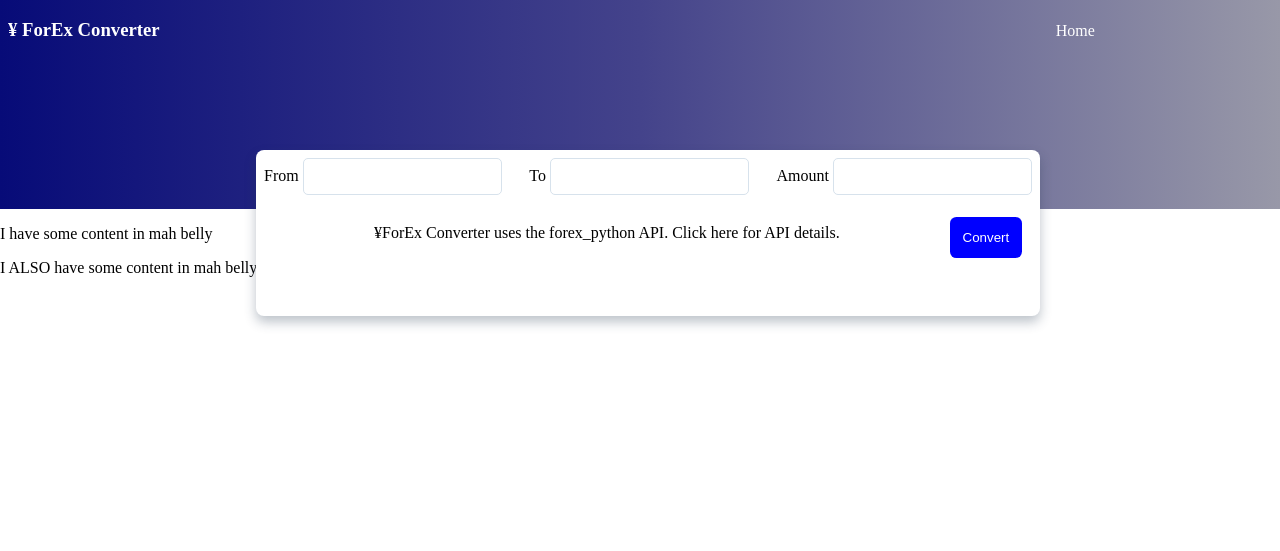
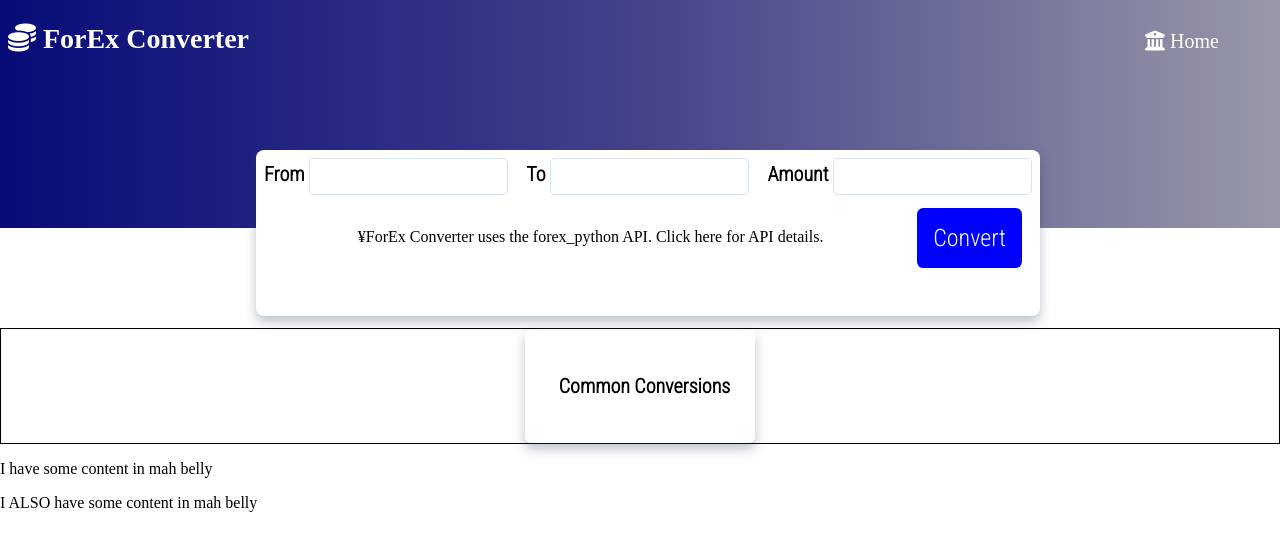
Before and after one commit to michael-lenane/forex-assessment, a Flask app: template templates/conversion.html in a window 1280 px wide. Shown: the top 551 px of the page. Run offline with Flask 2, Linux system fonts and the light colour scheme; the template is opened without the code that fills it, so the values that code supplies are empty; some libraries are stand-ins or nearby versions.

Commit message:
added common conversions table

```diff
--- a/app.py
+++ b/app.py
@@ -1,9 +1,9 @@
+from sre_parse import FLAGS
 from flask import Flask, render_template, request
 from flask_debugtoolbar import DebugToolbarExtension
 from forex_python.converter import CurrencyCodes
 from forex_python.converter import CurrencyRates
 from forex_python.converter import Decimal
-import html
 
 
 app = Flask(__name__)
@@ -17,16 +17,26 @@ def show_test_page():
     currencies = ["EUR", "IDR", "BGN", "ILS", "GBP", "DKK", "CAD", "JPY", "HUF", "RON", "MYR", "SEK", "SGD", "HKD", "AUD",
                   "CHF", "KRW", "CNY", "TRY", "HRK", "NZD", "THB", "USD", "NOK", "RUB", "INR", "MXN", "CZK", "BRL", "PLN", "PHP", "ZAR"]
 
+    common_currencies = ["AUD", "CAD", "CNY", "EUR",
+                         "GBP", "INR", "JPY", "MXN"]
+
+    flags = ["class='flag flag-australia'"]
+
     currency_codes = CurrencyCodes()
+    currency_rates = CurrencyRates()
+    amount = Decimal(1.00)
 
-    return render_template("base.html", currencies=currencies, currency_codes=currency_codes)
+    return render_template("base.html", currencies=currencies, currency_codes=currency_codes, common_currencies=common_currencies, currency_rates=currency_rates, amount=amount, flags=flags)
 
 
 @app.route("/convert", methods=["POST", "GET"])
 def show_conversion_page():
 
-    currencies = ["EUR", "IDR", "BGN", "ILS", "GBP", "DKK", "CAD", "JPY", "HUF", "RON", "MYR", "SEK", "SGD", "HKD", "AUD",
-                  "CHF", "KRW", "CNY", "TRY", "HRK", "NZD", "THB", "USD", "NOK", "RUB", "INR", "MXN", "CZK", "BRL", "PLN", "PHP", "ZAR"]
+    currencies = ["AUD", "BGN", "BRL", "CAD", "CHF", "CNY", "CZK", "DKK", "EUR", "GBP", "HKD", "HUF", "HRK", "IDR", "ILS",
+                  "INR", "JPY", "KRW", "MYR", "MXN", "NOK", "NZD", "PHP", "PLN", "RON", "RUB", "SEK", "SGD", "THB", "TRY", "USD", "ZAR"]
+
+    common_currencies = ["AUD", "CAD", "CNY", "EUR",
+                         "GBP", "INR", "JPY", "MXN"]
 
     currency_codes = CurrencyCodes()
     currency_rates = CurrencyRates()
@@ -35,4 +45,4 @@ def show_conversion_page():
     convert_amount = request.form["amount"]
     amount = Decimal(convert_amount)
 
-    return render_template("conversion.html", currencies=currencies, currency_codes=currency_codes, convert_start=convert_start, convert_end=convert_end, amount=amount, currency_rates=currency_rates)
+    return render_template("conversion.html", currencies=currencies, currency_codes=currency_codes, convert_start=convert_start, convert_end=convert_end, amount=amount, currency_rates=currency_rates, common_currencies=common_currencies)
--- a/static/app.css
+++ b/static/app.css
@@ -42,12 +42,14 @@ input {
 }
 
 button {
+    font-family: 'Roboto Condensed', sans-serif;
+    font-size: 24px;
     align-self: flex-end;
     background-color:blue;
     border: none;
     border-radius: .4rem;
     color: white;
-    padding: .8rem;
+    padding: 1rem;
     transition: background-color .2s, box-shadow .2s;
     margin-right: 10px;
 }
@@ -66,7 +68,10 @@ button:hover {
 }
 
 label {
+    font-family: 'Roboto Condensed', sans-serif;
     display: block;
+    font-size: 20px;
+    font-weight: bold;
 }
 
 nav {
@@ -78,8 +83,13 @@ nav {
     background-image: linear-gradient(to right, rgb(7, 11, 120), rgb(68, 67, 139), rgb(152, 152, 168));
 }
 
-h3 {
+h1 {
     margin-left: 8px;
+    font-size: 28px;
+}
+
+a {
+    font-size: 20px;
 }
 
 .home {
@@ -87,3 +97,29 @@ h3 {
     color: white;
     margin-left: 70%;
 }
+
+.common-info {
+    display: flex;
+    margin-top: 100px;
+    border: 1px solid black;
+}
+
+.common-currencies {
+    margin: auto;
+    border-radius: .4rem;
+    box-shadow: rgba(35, 55, 80, 0.3) 0px 6px 12px 0px;
+    padding: 25px;
+}
+
+ul {
+    list-style: none;
+    padding-left: none;
+    padding-inline-start: 0px;
+    margin: auto;
+}
+
+h3 {
+    font-size: 20px;
+    font-weight: bold;
+    font-family: 'Roboto Condensed', sans-serif;
+}
--- a/templates/base.html
+++ b/templates/base.html
@@ -5,13 +5,18 @@
     <meta http-equiv="X-UA-Compatible" content="IE=edge">
     <meta name="viewport" content="width=device-width, initial-scale=1.0">
     <link rel="stylesheet" href="/static/app.css">
+    <link rel="preconnect" href="https://fonts.googleapis.com">
+    <link rel="preconnect" href="https://fonts.gstatic.com" crossorigin>
+    <link href="https://fonts.googleapis.com/css2?family=Roboto+Condensed:wght@300&display=swap" rel="stylesheet">
+    <script src="https://kit.fontawesome.com/34e08155c6.js" crossorigin="anonymous"></script>
     <title>{% block title %}{% endblock %}</title>
 </head>
 <body>
 
     <nav>
-        <h3>&yen; ForEx Converter</h3>
-        <a class="home" href="/">Home</a>
+        <h1><i class="fa-solid fa-coins"></i> ForEx Converter</h1>
+        <a class="home" href="/"><i class="fa-solid fa-building-columns"></i> Home
+        </a>
     </nav>
 
     <section class="filler-space">
@@ -56,6 +61,19 @@
 
 
     <section>
+        <div class="common-info">
+            <div class="common-currencies">
+                <h3>&nbsp;&nbsp;Common Conversions</h3>
+                <ul>
+                {% for item in common_currencies %}
+                    <li>1 USD &nbsp; &nbsp; &nbsp; &nbsp; = &nbsp; &nbsp; &nbsp; &nbsp; {{currency_rates.convert('USD', item, amount) | round(2)}}&nbsp;{{item}}</li>
+                {% endfor %}
+                </ul>
+            </div>
+            {% for flag in flags%}
+                <i {{flag}}></i>
+            {% endfor %}
+        </div>
         {% block content %}
         {% endblock %}
 
@@ -66,6 +84,7 @@
 
 
 
-    <script src="https://kit.fontawesome.com/34e08155c6.js" crossorigin="anonymous"></script>
+
+
 </body>
 </html>
```
